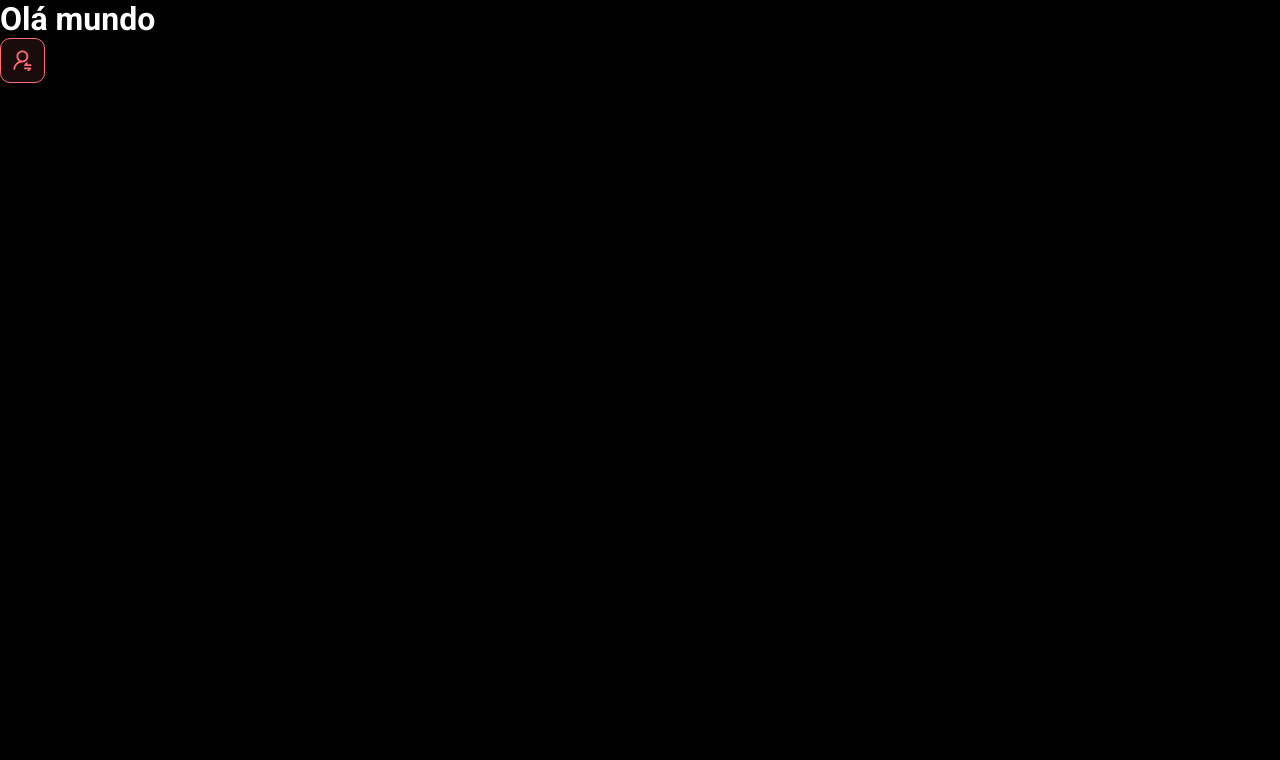
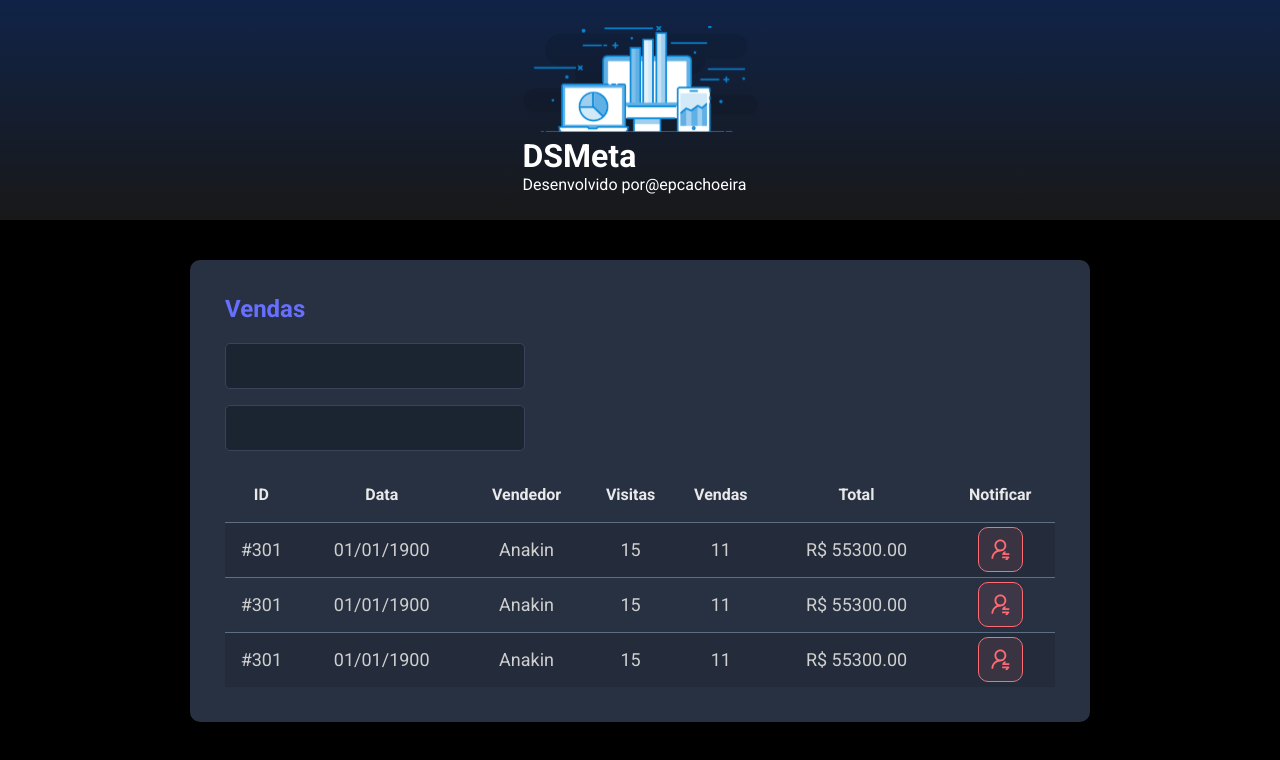
Before and after one commit to epcachoeira/dsmeta, a React (Vite) app in the folder frontend/: page / in a window 1280 px wide. Shown: the top 760 px of the page. Built offline with nearby package versions, Linux system fonts and the light colour scheme.

Commit message:
Other components

```diff
--- a/frontend/src/App.tsx
+++ b/frontend/src/App.tsx
@@ -1,10 +1,18 @@
 import NotificationButton from "./components/NotificationButton";
+import Header from "./components/Header";
+import SalesCard from "./components/SalesCard";
 
 function App() {
-  return(
+  return (
     <>
-    <h1>Olá mundo</h1>
-    <NotificationButton />
+      <Header />
+      <main>
+        <section id="sales">
+          <div className="dsmeta-container">
+            <SalesCard />
+          </div>
+        </section>
+      </main>
     </>
   )
 }
--- /dev/null
+++ b/frontend/src/components/Header/index.tsx
@@ -0,0 +1,18 @@
+import Logo from '../../assets/img/logo.svg';
+import './styles.css';
+
+function Header() {
+    return (
+        <header>
+            <div className="dsmeta-log-container">
+                <img src={Logo} alt="Logomarca do projeto" />
+                <h1>DSMeta</h1>
+                <p>Desenvolvido por
+                    <a href="https://www.instagram.com/epcachoeira/">@epcachoeira</a>
+                </p>
+            </div>
+        </header>
+    )
+}
+
+export default Header
--- /dev/null
+++ b/frontend/src/components/Header/styles.css
@@ -0,0 +1,19 @@
+.dsmeta-logo-container {
+    display: flex;
+    flex-direction: column;
+    align-items: center;
+}
+
+.dsmeta-logo-container img {
+    width: 235px;
+}
+
+.dsmeta-logo-container h1 {
+    margin-top: 15px;
+    font-size: 24px;
+}
+
+.dsmeta-logo-container p {
+    font-size: 14px;
+    font-weight: 300;
+}
--- /dev/null
+++ b/frontend/src/components/SalesCard/index.tsx
@@ -0,0 +1,77 @@
+
+import './styles.css';
+import NotificationButton from '../NotificationButton';
+
+function SalesCard() {
+    return (
+        <div className="dsmeta-card">
+            <h2 className="dsmeta-sales-title">Vendas</h2>
+            <div>
+                <div className="dsmeta-form-control-container">
+                    <input className="dsmeta-form-control" type="text" />
+                </div>
+                <div className="dsmeta-form-control-container">
+                    <input className="dsmeta-form-control" type="text" />
+                </div>
+            </div>
+            <div>
+                <table className="dsmeta-sales-table">
+                    <thead>
+                        <tr>
+                            <th className="show992">ID</th>
+                            <th className="show576">Data</th>
+                            <th>Vendedor</th>
+                            <th className="show992">Visitas</th>
+                            <th className="show992">Vendas</th>
+                            <th>Total</th>
+                            <th>Notificar</th>
+                        </tr>
+                    </thead>
+                    <tbody>
+                        <tr>
+                            <td className="show992">#301</td>
+                            <td className="show576">01/01/1900</td>
+                            <td>Anakin</td>
+                            <td className="show992">15</td>
+                            <td className="show992">11</td>
+                            <td>R$ 55300.00</td>
+                            <td>
+                                <div className="dsmeta-red-button-container">
+                                    <NotificationButton />
+                                </div>
+                            </td>
+                        </tr>
+                        <tr>
+                            <td className="show992">#301</td>
+                            <td className="show576">01/01/1900</td>
+                            <td>Anakin</td>
+                            <td className="show992">15</td>
+                            <td className="show992">11</td>
+                            <td>R$ 55300.00</td>
+                            <td>
+                                <div className="dsmeta-red-button-container">
+                                    <NotificationButton />
+                                </div>
+                            </td>
+                        </tr>
+                        <tr>
+                            <td className="show992">#301</td>
+                            <td className="show576">01/01/1900</td>
+                            <td>Anakin</td>
+                            <td className="show992">15</td>
+                            <td className="show992">11</td>
+                            <td>R$ 55300.00</td>
+                            <td>
+                                <div className="dsmeta-red-button-container">
+                                    <NotificationButton />
+                                </div>
+                            </td>
+                        </tr>
+                    </tbody>
+                </table>
+            </div>
+        </div>
+    )
+}
+
+export default SalesCard
--- /dev/null
+++ b/frontend/src/components/SalesCard/styles.css
@@ -0,0 +1,97 @@
+.dsmeta-card {
+    background-color: #283142;
+    border-radius: 10px;
+    padding: 30px 10px;
+}
+
+.dsmeta-sales-title {
+    color: #676fff;
+    font-size: 24px;
+    margin-bottom: 20px;
+}
+
+.dsmeta-form-control-container {
+    margin-bottom: 16px;
+    max-width: 300px;
+}
+
+.dsmeta-form-control {
+    width: 100%;
+    height: 46px;
+    background-color: #1b2531;
+    border: 1px solid #384459;
+    border-radius: 5px;
+    color: #9aaabe;
+    padding: 0 20px;
+    font-size: 18px;
+}
+
+.dsmeta-sales-table {
+    width: 100%;
+    border-spacing: 0;
+    border-collapse: collapse;
+}
+
+.dsmeta-sales-table thead {
+    height: 55px;
+    font-size: 16px;
+    color: #e9e9e9;
+    font-weight: 700;
+}
+
+.dsmeta-sales-table tbody {
+    font-size: 14px;
+    font-weight: 400;
+    color: #cfcfcf;
+    text-align: center;
+}
+
+.dsmeta-sales-table tbody tr {
+    height: 74px;
+    border-top: 1px solid #5f6e82;
+}
+
+.dsmeta-sales-table tbody tr:hover>td {
+    background-color: #384459;
+}
+
+.dsmeta-sales-table tbody tr:nth-child(odd) {
+    background-color: #242c3b;
+}
+
+.dsmeta-red-button-container {
+    display: flex;
+    justify-content: center;
+}
+
+.show576 {
+    display: none;
+}
+
+.show992 {
+    display: none;
+}
+
+@media (min-width: 576px) {
+    .show576 {
+        display: table-cell;
+    }
+
+    .dsmeta-card {
+        padding: 35px;
+    }
+
+    .dsmeta-sales-table tbody tr {
+        height: 55px;
+    }
+
+    .dsmeta-sales-table tbody {
+        font-size: 18px;
+    }
+}
+
+@media (min-width: 992px) {
+    .show992 {
+        display: table-cell;
+    }
+}
--- a/frontend/src/index.css
+++ b/frontend/src/index.css
@@ -119,7 +119,7 @@
   background-color: #242c3b;
 }
 
-.dsmeta-red-btn-container {
+.dsmeta-red-button-container {
     display: flex;
     justify-content: center;
 }
```
Also changed, not shown: frontend/src/assets/img/logo.svg (added).
